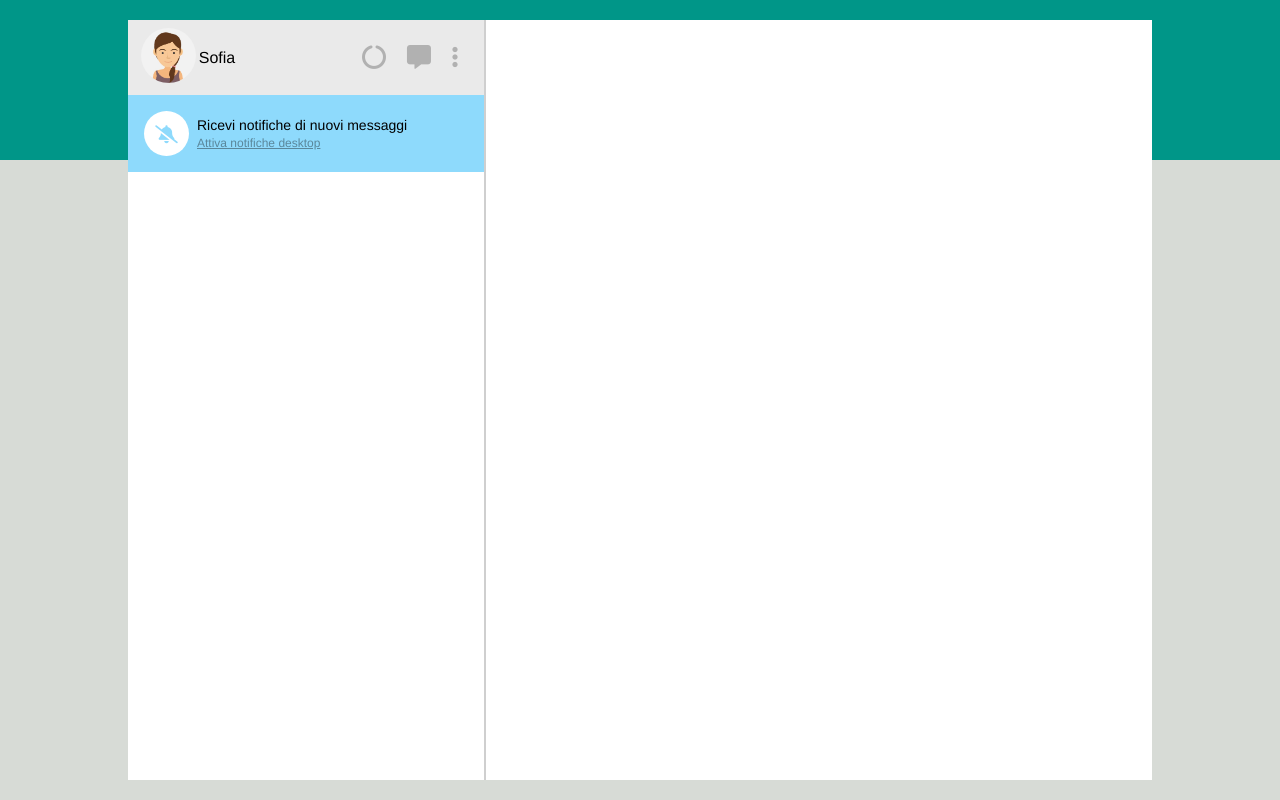
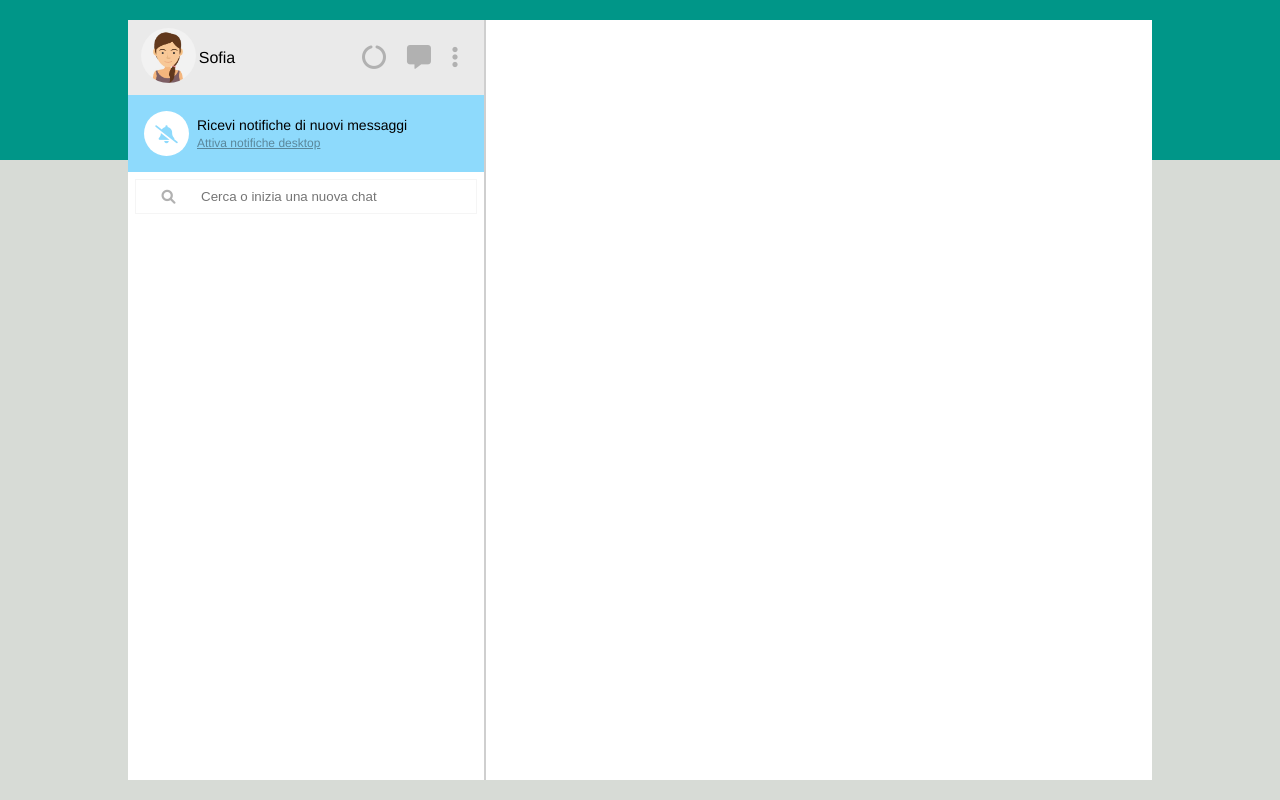
Before and after one commit to Erika-Sarleti/js-html-css-boolzap, a plain HTML site: page index.html in a window 1280 px wide. Drawn offline with Linux system fonts and the light colour scheme.

Commit message:
ricerca contatti

```diff
--- a/css/style.css
+++ b/css/style.css
@@ -117,5 +117,31 @@
  }
  .small-text{
     font-size: 12px;
+
+ }
+ a.small-text{
     color: #5a879b;
  }
+
+ /* Search-bar */
+
+.search-bar{
+    font-size: 14px;
+    width: calc(100% -  1em);
+    /* background-color: #009688; */
+    height: 2.5em;
+    margin: .5em auto;
+    border: 1px solid #f5f5f5;
+    align-items: center;
+}
+#search-contact{
+    width: 85%;
+    border: none;
+    height: 2.5em;
+}
+.search-bar i{
+    padding: 0 7.5%;
+    color:#b1b1b1;
+}
+
+ /* contatti */
--- a/index.html
+++ b/index.html
@@ -36,7 +36,7 @@
                         <i class="fa-solid fa-ellipsis-vertical"></i>
                     </div>
                 </div>
-
+                <!-- alert notifiche -->
                 <div class="desktop-notification horizontal">
                     <div class="icon">
                         <i class="fa-solid fa-bell-slash"></i>
@@ -47,8 +47,23 @@
                     </div>
                 </div>
                 <!-- lista contatti -->
-                <div class="contacts">
-
+                <div class="main-contacts">
+                    <div class="input-container">
+                        <div class="search-bar horizontal">
+                            <i class="fa-solid fa-magnifying-glass"></i>
+                            <input type="text" placeholder="Cerca o inizia una nuova chat" name="search-contact" id="search-contact">
+                        </div>
+                    </div>
+                    <div class="contact">
+                        <div class="contact-profile">
+                            <div class="img-container"></div>
+                            <div class="info-contact">
+                                <div class="profile-name"></div>
+                                <div class="small-text"></div>
+                            </div>
+                        </div>
+                        <div class="date"></div>
+                    </div>
                 </div>
             </div>
 
```
Lines whose indentation alone changed are shown as unchanged.
